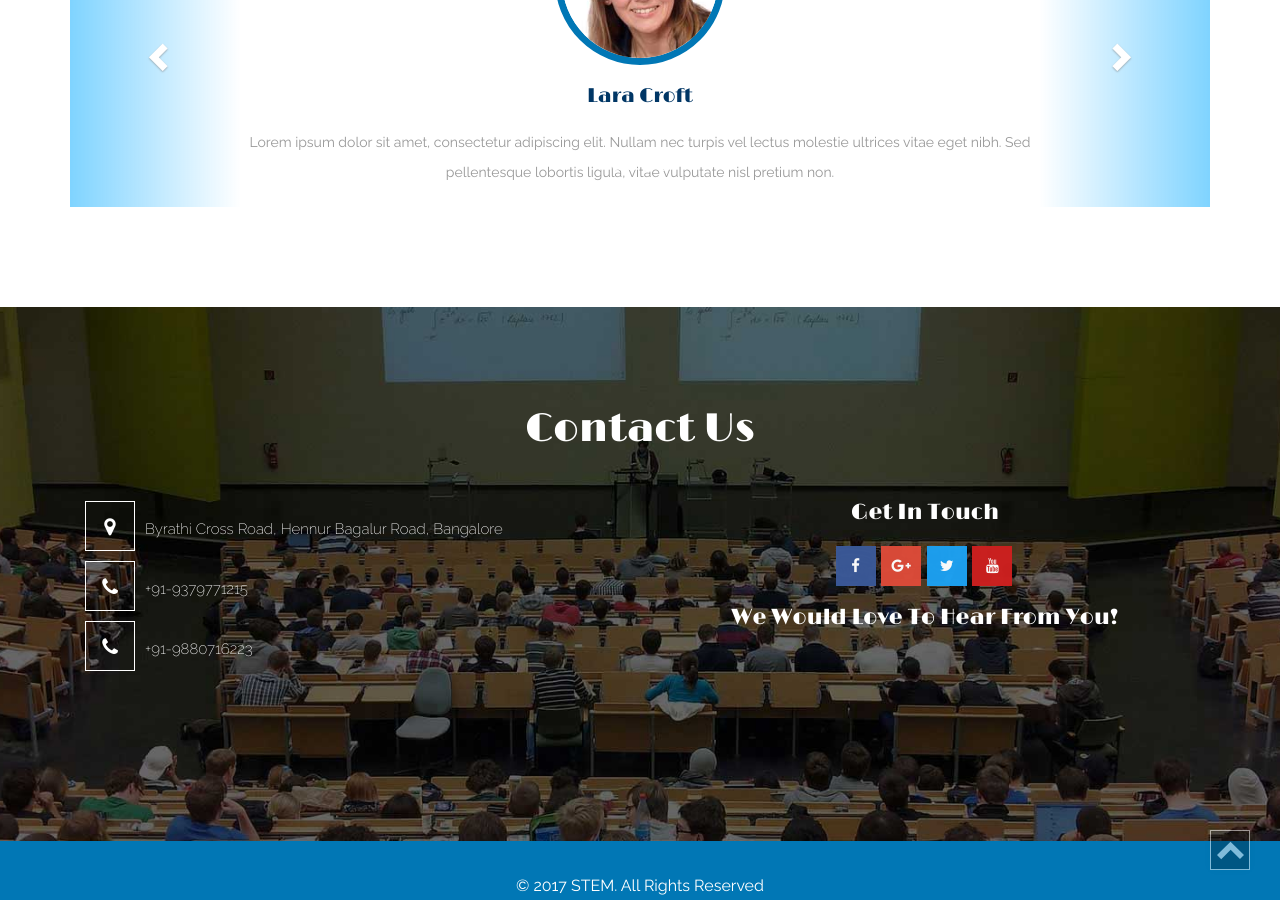
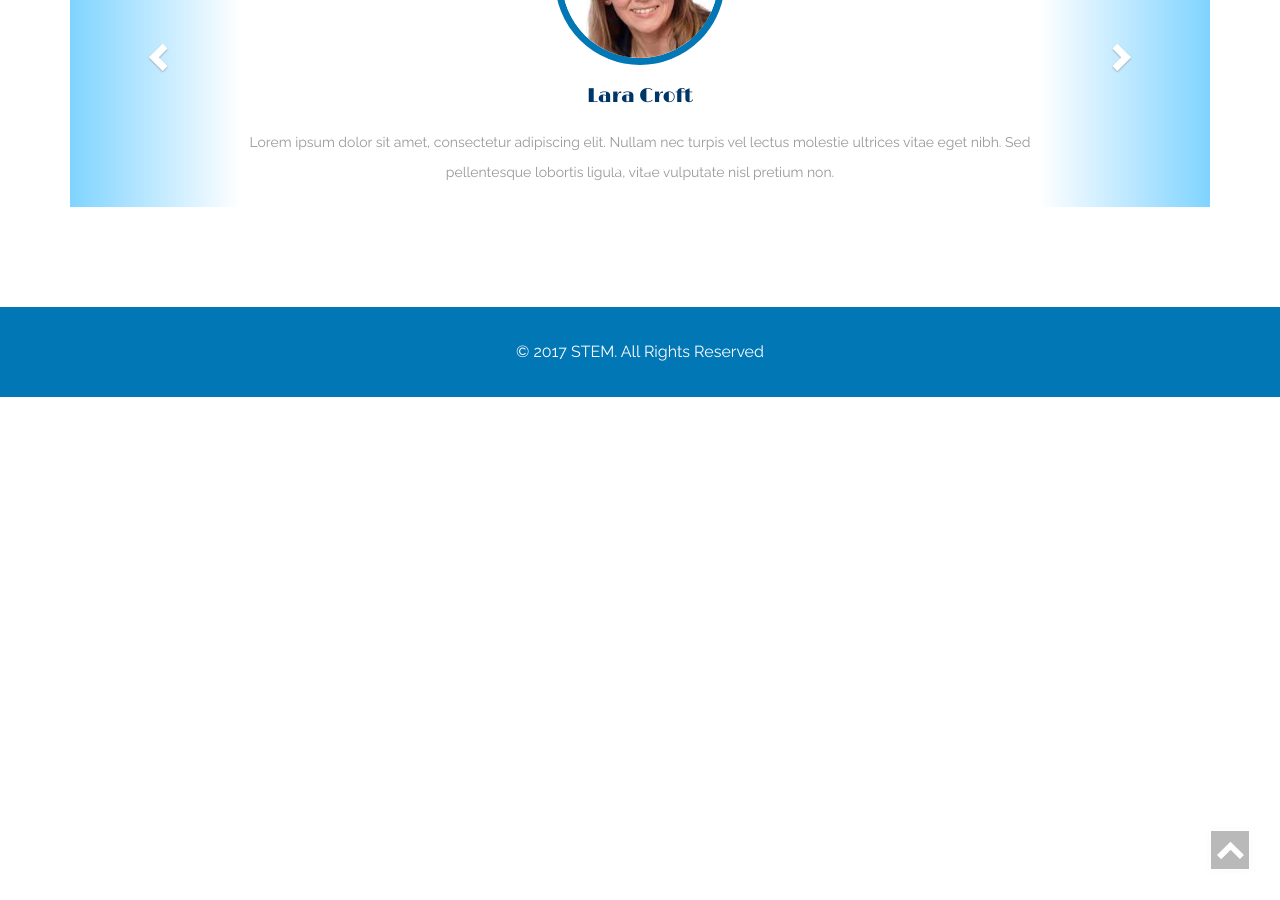
Before and after one commit to dhanyacm/stem, a Jekyll site: the page built from index.html, in a window 1280 px wide and 900 px high, scrolled down 2699 px. Built offline with Jekyll 4.4.1, drawn with Linux system fonts in a browser that asks for light colours; a script that is not in the unit is left out; after the commit the page ends 3096 px from its top, so only the background shows below that.

Commit message:
Update index.html

```diff
--- a/index.html
+++ b/index.html
@@ -432,38 +432,6 @@ frontpage: true
 </section>
 
 <!-- /testimonial section -->
-<!-- contact section -->
-<section class="contact-wthree jarallax" id="contact">
-	<div class="container">
-		<h3 class="text-center slideanim">Contact Us</h3>
-		<div class="col-lg-6 col-md-6 col-sm-6 contact-agile1">
-			<ul class="address-w3-agile">
-				<li class="slideanim"><i class="fa fa-map-marker" aria-hidden="true"></i><p class="extra">Byrathi Cross Road, Hennur Bagalur Road, Bangalore</p></li>
-				<li class="slideanim"><i class="fa fa-phone" aria-hidden="true"></i><p>+91-9379771215</p></li>
-				<li class="slideanim"><i class="fa fa-phone" aria-hidden="true"></i><p>+91-9880716223</p></li>
-				<li class="slideanim"><i class="fa fa-envelope-o" aria-hidden="true"></i><p><a href="mailto:name@example.com">name@example.com</a></p></li>
-			</ul>
-		</div>
-		<div class="col-lg-6 col-md-6 col-sm-6 contact-agile2 slideanim">
-			<h4 class="slideanim">Get In Touch</h4>
-			<ul class="social-icons2">
-				<li class="slideanim"><a href="#"><i class="fa fa-facebook" aria-hidden="true"></i></a></li>
-				<li class="slideanim"><a href="#"><i class="fa fa-google-plus" aria-hidden="true"></i></a></li>
-				<li class="slideanim"><a href="#"><i class="fa fa-twitter" aria-hidden="true"></i></a></li>
-				<li class="slideanim"><a href="#"><i class="fa fa-youtube" aria-hidden="true"></i></a></li>
-			</ul>
-			<h4>We Would Love To Hear From You!</h4>
-			<div class="subscribe" style="padding-top:10px;">
-				<div class="form-group1 slideanim">
-					<a href="contact.html"><button class="btn btn-outline btn-lg"><i class="fa fa-comments-o" aria-hidden="true"></i>  Contact  >></button> </a>
-				</div>
-				<div class="clearfix"></div>
-			</div>
-		</div>
-		<div class="clearfix"></div>
-	</div>
-</section>
-<!-- /contact section -->
 
 
 
```
